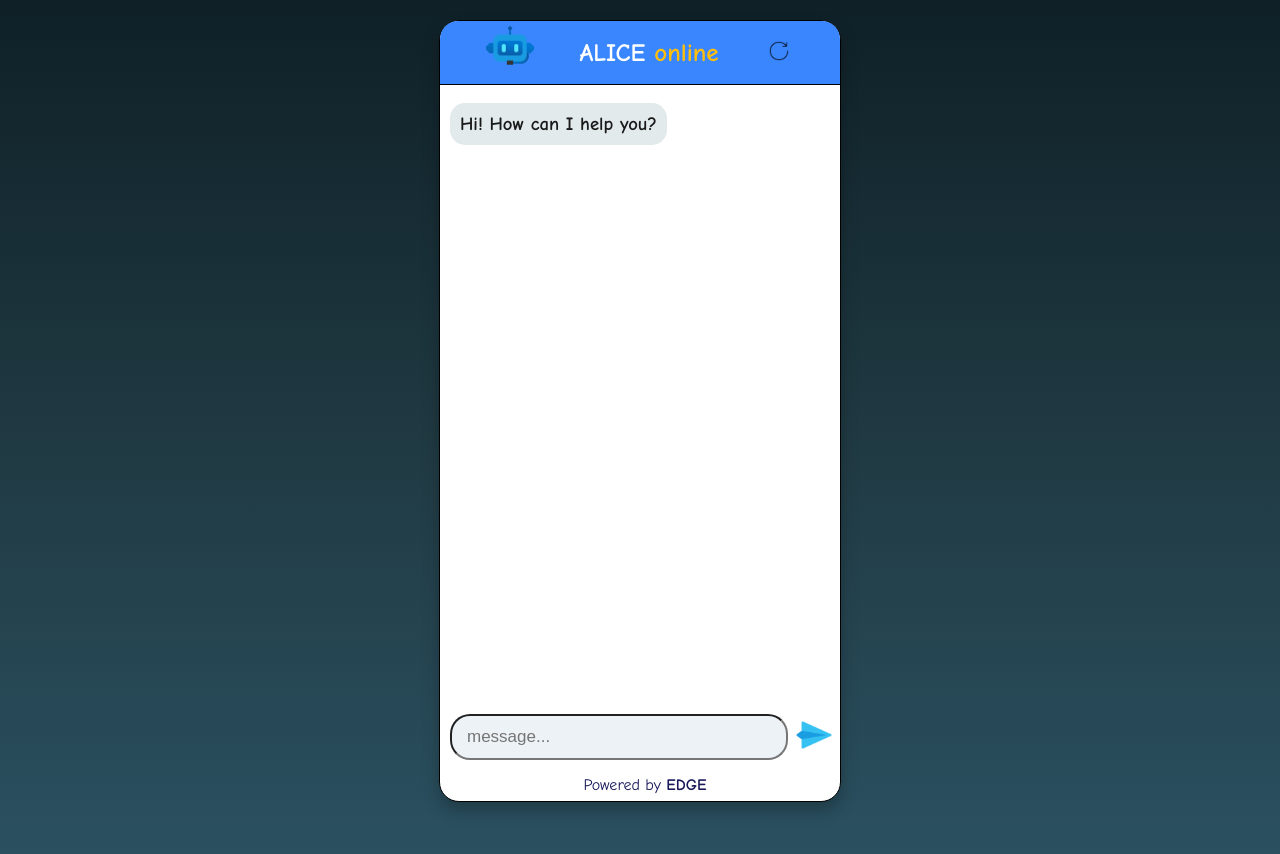
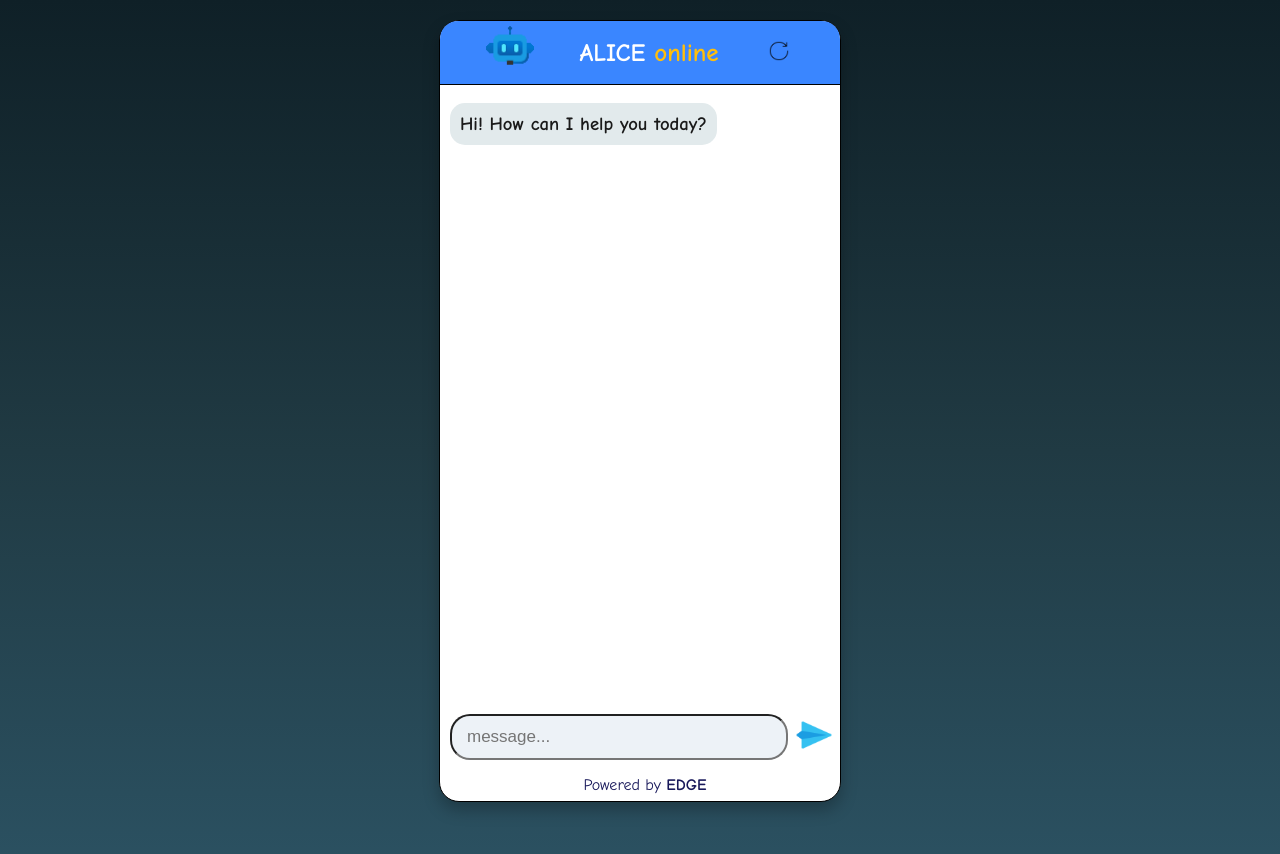
Before and after one commit to B-N-F-OPS/ALICE, a plain HTML site: page index.html in a window 1280 px wide. Drawn offline with Linux system fonts and the light colour scheme; a web font is replaced by a local one.

Commit message:
Update index.html
update welcome message

```diff
--- a/index.html
+++ b/index.html
@@ -19,7 +19,7 @@
 
             <div>
                 <form class="chatform">
-                    <h3 id="opentext">Hi! How can I help you?</h3>
+                    <h3 id="opentext">Hi! How can I help you today?</h3>
                     <div class="footer">
                         <div class="inputfield">
                             <input id="inputText" type="text" placeholder="message...">
```
